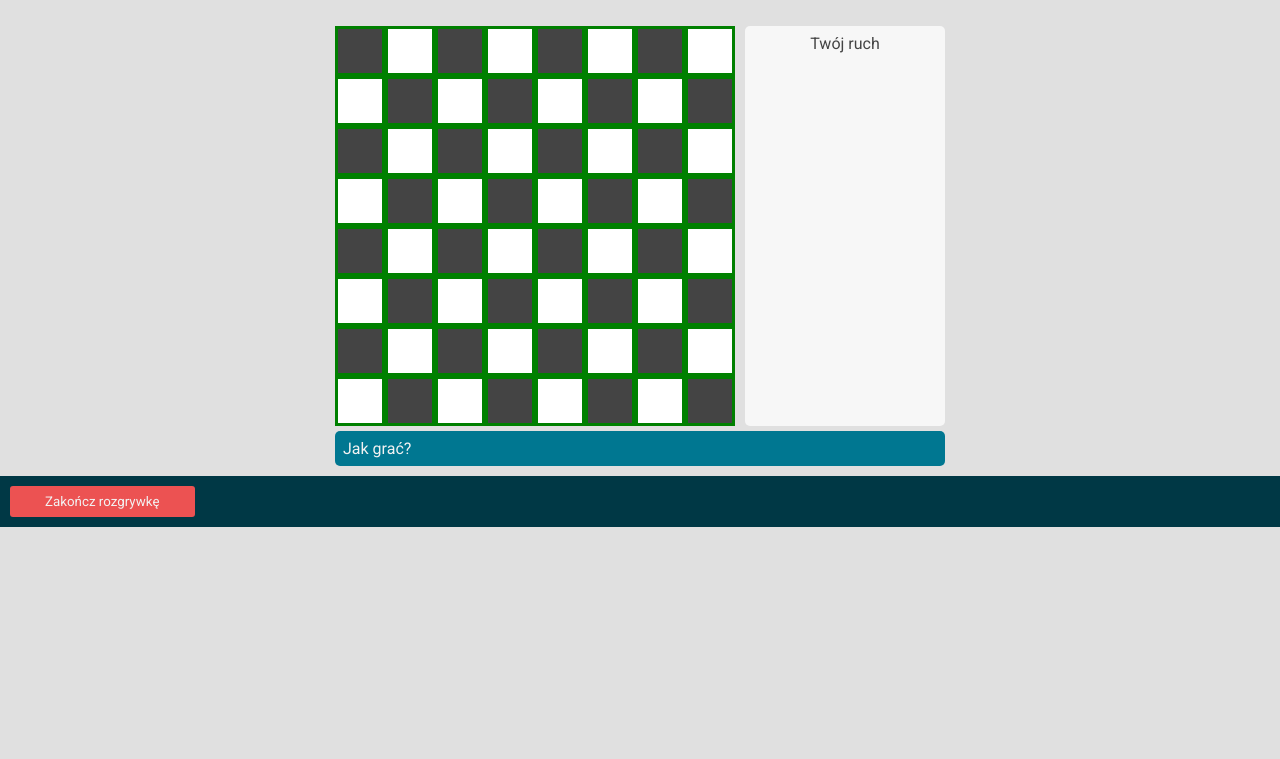
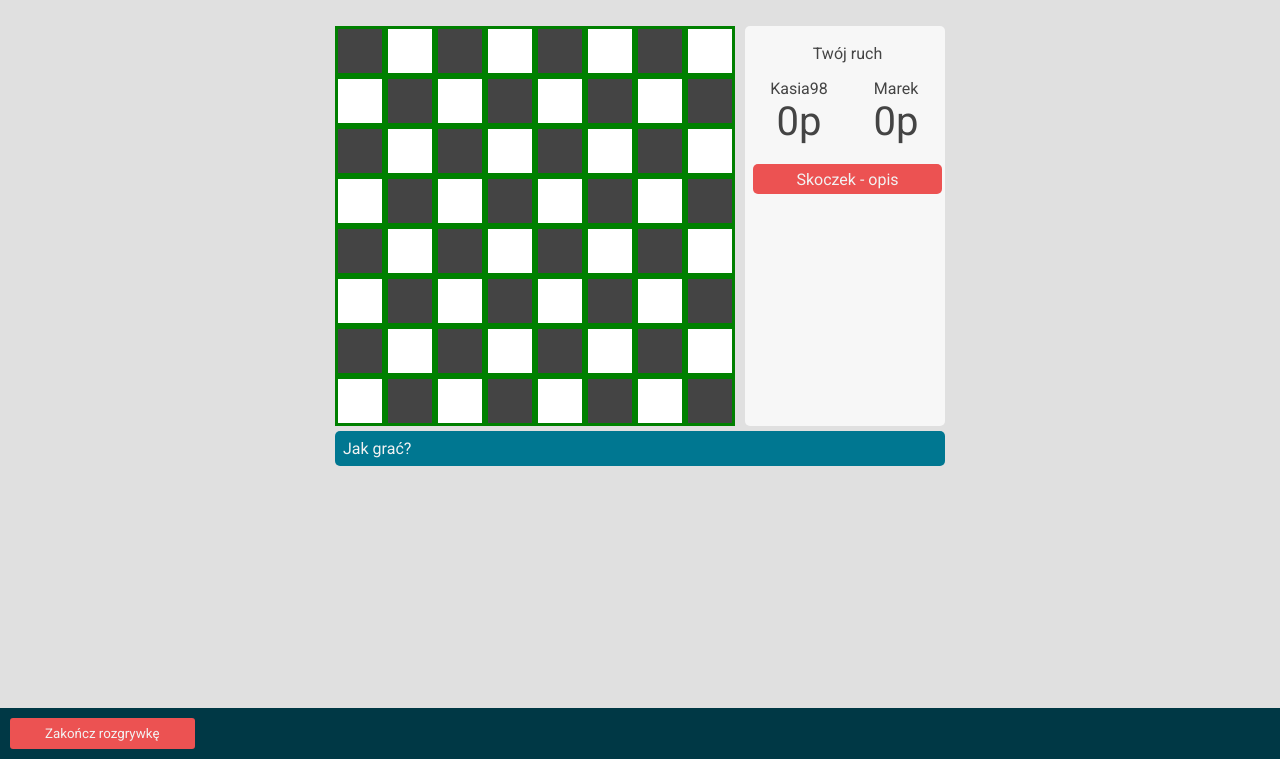
Before and after one commit to nightlinx/Chess-game, a Django app: page / in a window 1280 px wide. Shown: the part 41-800 px from the top of the page. Run offline with Django 3.2, Linux system fonts and the light colour scheme; some libraries are stand-ins or nearby versions.

Commit message:
infoGame tab added

```diff
--- a/zpi_masterchess/templates/index.html
+++ b/zpi_masterchess/templates/index.html
@@ -21,19 +21,34 @@
 					<div v-on:click="selectField()" :class="['field', field.color, {greenBorder: isFieldSelected}]"></div>
 			 </span>
 		</div>
-    <div class="box infoGame">Twój ruch</div>
+    <div class="box infoGame info-game-wrapper">
+			<div class="moveHeader">Twój ruch</div>
+			<div class="player1">
+					<span>Kasia98</span><br>
+					<span class="score">0p</span>
+			</div>
+			<div class="player2">
+					<span>Marek</span><br>
+					<span class="score">0p</span>
+			</div>
+			<div class="box figureDescription" v-on:click="showDescription =! showDescription">Skoczek - opis</div>
+	    <div class="box figureDescriptionMore" v-if="showDescription">Lorem ipsum dolor sit amet enim. Etiam ullamcorper. Suspendisse a pellentesque dui, non felis. Maecenas malesuada elit lectus felis, malesuada ultricies.
+				Skoczek jako jedyna figura szachowa może przeskakiwać nad innymi bierkami (zarówno swoimi, jak i przeciwnika). W dodatku jest jedyną figurą posiadającą taki ruch. Cecha ta powoduje, że nadaje się on doskonale do wykonania podwójnego uderzenia. Co ciekawe, jest to jedyna figura, która może zaatakować hetmana pozostając jednocześnie poza jego zasięgiem.
+			</div>
+		</div>
     <div class="box howToPlay" v-on:click="showInfo =! showInfo">Jak grać?</div>
     <div class="box moreInfo" v-if="showInfo">Lorem ipsum dolor sit amet enim. Etiam ullamcorper. Suspendisse a pellentesque dui, non felis. Maecenas malesuada elit lectus felis, malesuada ultricies.
       Curabitur et ligula. Ut molestie a, ultricies porta urna.</br></br>
       Vestibulum commodo volutpat a, convallis ac, laoreet enim. Phasellus fermentum in, dolor. Pellentesque facilisis. Nulla imperdiet sit amet magna. Vestibulum dapibus, mauris nec malesuada fames ac turpis velit, rhoncus eu, luctus et interdum adipiscing wisi. Aliquam erat ac ipsum.</br></br>
     </div>
   </div>
-  <footer><button class="red">Zakończ rozgrywkę</button></footer>
+  <footer class="footer"><button class="red">Zakończ rozgrywkę</button></footer>
 </div>
   <script>
     new Vue({
       el: '#content',
       data: {
+				showDescription: false,
         showInfo: false,
 				board: [],
 				isFieldSelected: true,
--- a/zpi_masterchess/templates/styles.css
+++ b/zpi_masterchess/templates/styles.css
@@ -52,6 +52,35 @@ button.red:hover{
   color: #F2F2F2;
 }
 
+button.full {
+    width:100%;
+}
+
+span.score {
+  font-size: 40px;
+  padding: 10px;
+  font-weight: lighter;
+  font-family: Roboto;
+}
+
+span.score:after{
+  content:"";
+  opacity: 0.0;
+}
+
+span.score:hover:after {
+  content:"";
+  float:left;
+  background: #007791;
+  width:100%;
+  height:4px;
+  border-radius: 3px;
+  opacity: 1.0;
+  webkit-transition: opacity 1s; /* Safari */
+  transition: opacity 1s;
+}
+
+
 .wrapper{
   text-align: center;
   background-color:  #E0E0E0;
@@ -70,6 +99,74 @@ button.red:hover{
      "moreInfo"
 }
 
+.info-game-wrapper {
+  display: grid;
+  grid-gap: 5px;
+  grid-template-columns: repeat(2, [col] 50% ) ;
+  grid-template-rows: 40px 80px 30px 100%;
+  grid-template-areas:
+     "moveHeader"
+     "player1"
+     "player2"
+     "figureDescription"
+     "figureDescriptionMore"
+}
+
+.moveHeader, .figureDescription{
+  text-align: center;
+  vertical-align: middle;
+
+}
+
+.moveHeader {
+  padding: auto;
+  grid-area: moveHeader;
+  grid-column-start: 1;
+  grid-column-end: 3;
+  grid-row: 1;
+  line-height: 40px;
+}
+
+.player1 {
+  grid-area: player1;
+  grid-column: 1;
+  grid-row: 2;
+}
+
+.player2 {
+  grid-area: player2;
+  grid-column: 2;
+  grid-row: 2;
+}
+
+.figureDescription{
+  grid-area: figureDescription;
+  grid-column-start: 1;
+  grid-column-end: 3;
+  grid-row: 3;
+  background-color: #EC5252;
+  color: #F2F2F2;
+  cursor: pointer;
+  line-height: 15px;
+}
+
+.figureDescription:hover{
+  background-color: #992337;
+  color: #F2F2F2;
+}
+
+.figureDescriptionMore{
+  grid-column-start: 1;
+  grid-column-end: 3;
+  grid-row: 4;
+  font-size: 14px;
+  text-align: left;
+  border-bottom: 10px solid  #EC5252;
+  border-radius: 5px;
+  max-height: 185px;
+  overflow-y: scroll;
+}
+
 @media only screen and (min-width: 650px)  {
 .wrapper {
     grid-gap: 5px;
@@ -86,7 +183,7 @@ button.red:hover{
   padding: 8px;
 }
 
-.infoGame, .howToPlay {
+.infoGame, .howToPlay, .figureDescription {
   border-radius: 5px;
 }
 
@@ -148,3 +245,9 @@ div.black{
 div.field.greenBorder {
   border: 3px solid green;
 }
+
+.footer {
+    position:fixed;
+    bottom:0;
+    width: 100%
+}
```
Also changed, not shown: zpi_masterchess/static/img/skoczek.png (added).
